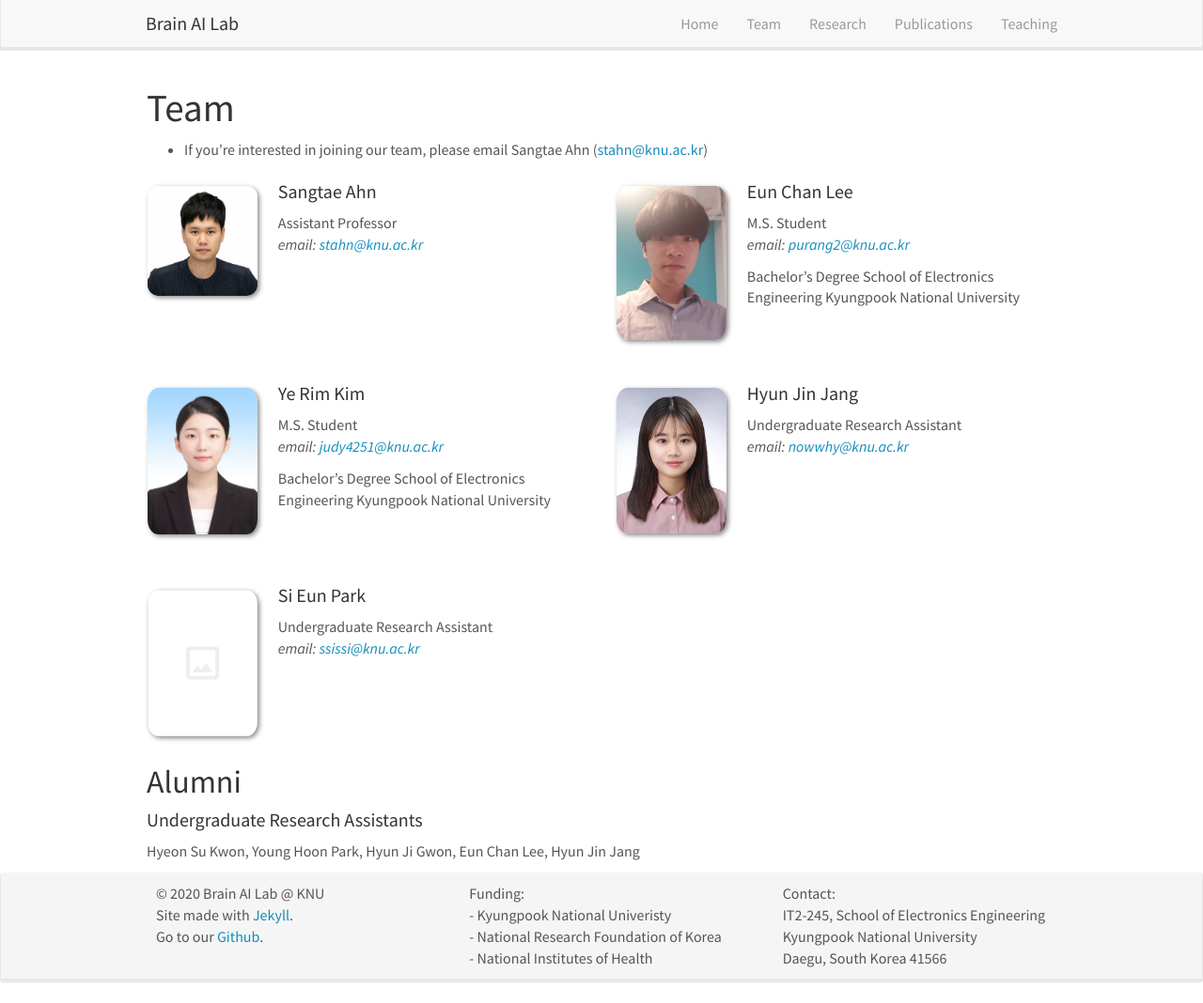
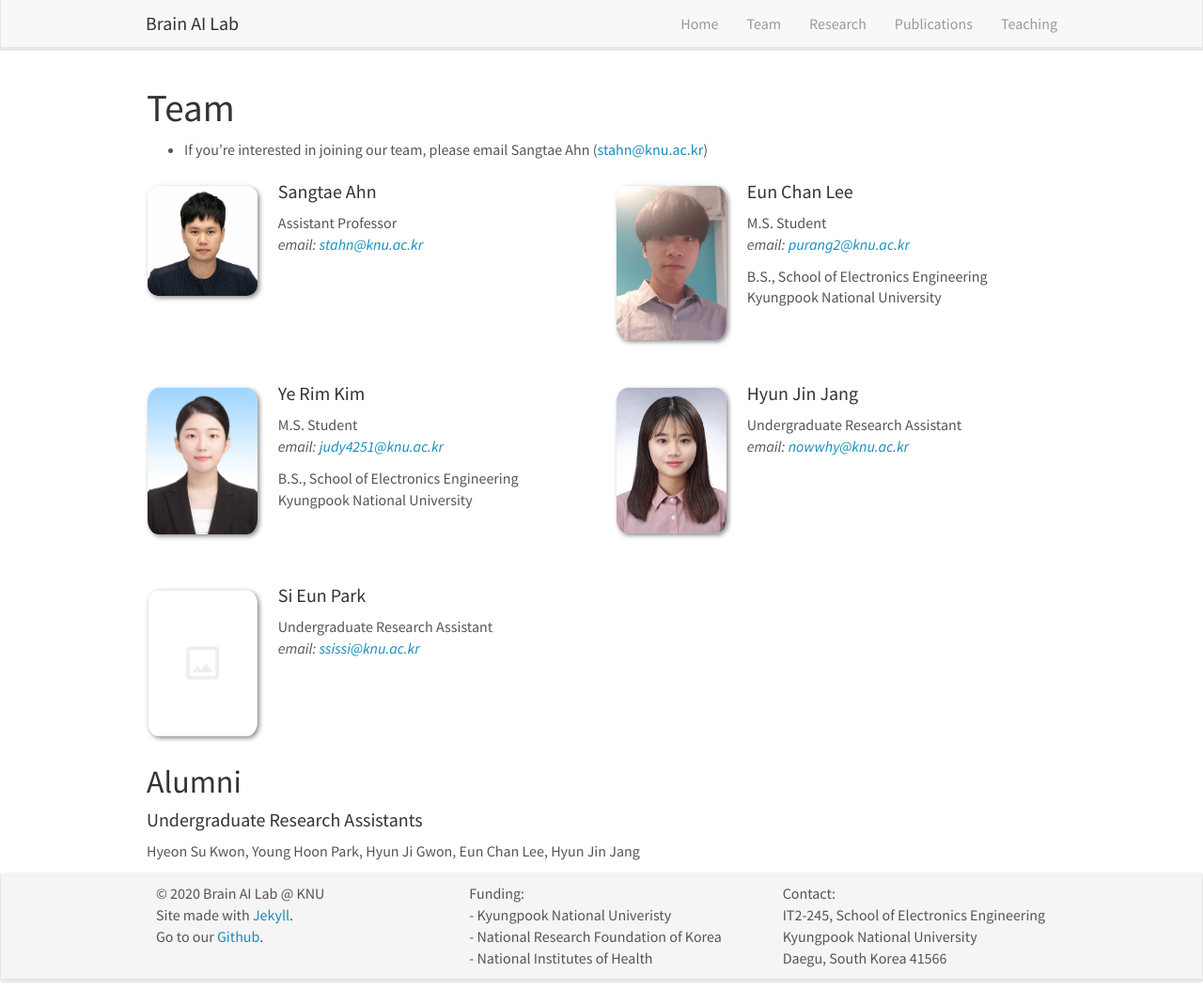
Before and after one commit to KNU-BrainAI/knu-brainai.github.io, a Jekyll site: the page built from _pages/team.md, in a window 1280 px wide and 1068 px high. Shown: the whole window at 94% size. Built offline with Jekyll 4.4.1, drawn with Linux system fonts in a browser that asks for light colours; nearby versions of some CDN libraries.

Commit message:
Update team_members.yml

```diff
--- a/_data/team_members.yml
+++ b/_data/team_members.yml
@@ -9,19 +9,17 @@
   photo: eclee.jpg
   info: M.S. Student
   email: purang2@knu.ac.kr
-  number_educ: 3
-  education1: Bachelor's Degree
-  education2: School of Electronics Engineering
-  education3: Kyungpook National University
+  number_educ: 2
+  education1: B.S., School of Electronics Engineering
+  education2: Kyungpook National University
 
 - name: Ye Rim Kim
   photo: yrkim.jpg
   info: M.S. Student
   email: judy4251@knu.ac.kr
-  number_educ: 3
-  education1: Bachelor's Degree
-  education2: School of Electronics Engineering
-  education3: Kyungpook National University
+  number_educ: 2
+  education1: B.S., School of Electronics Engineering
+  education2: Kyungpook National University
 
 - name: Hyun Jin Jang
   photo: hjjang.jpg
```
